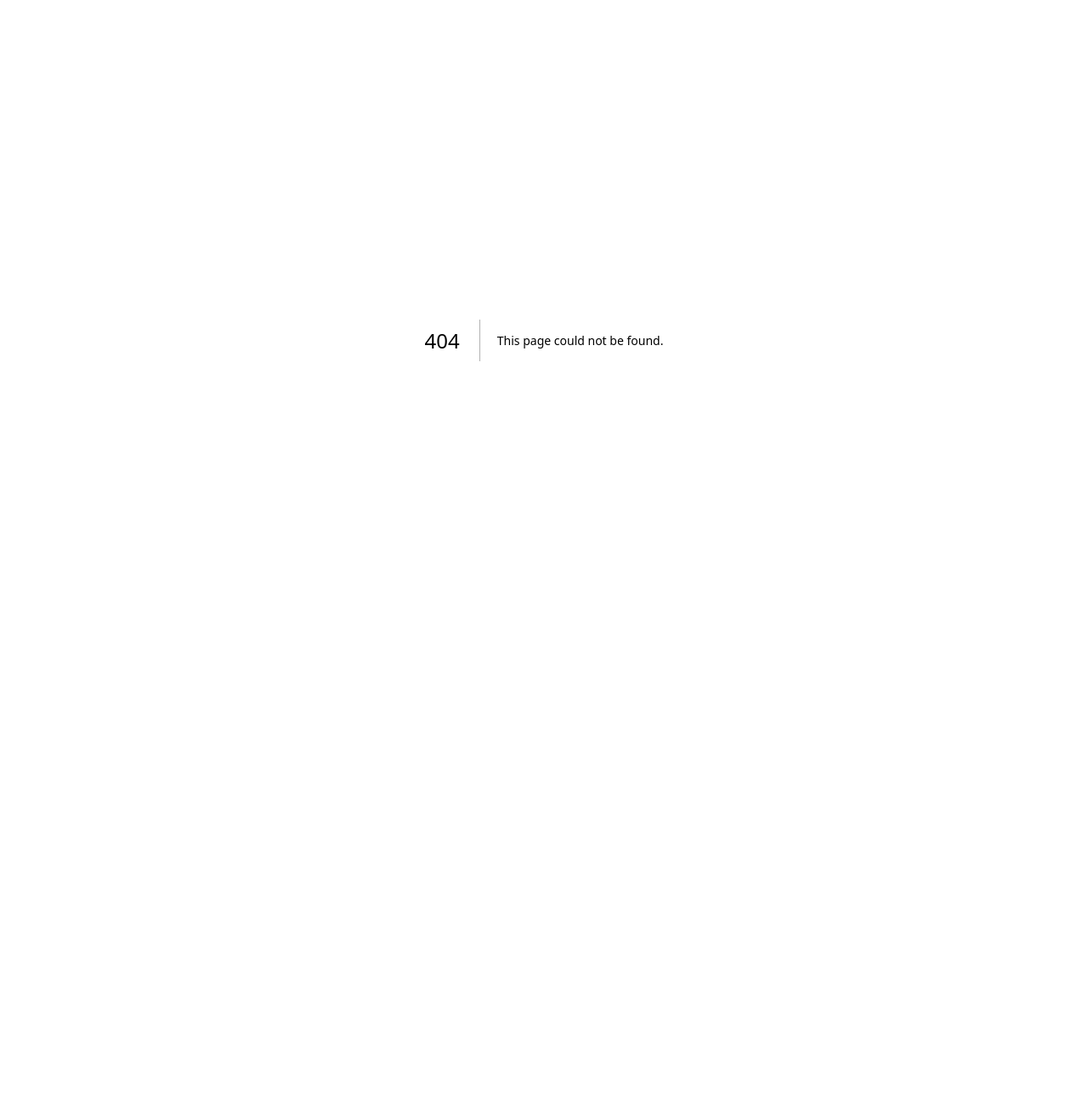
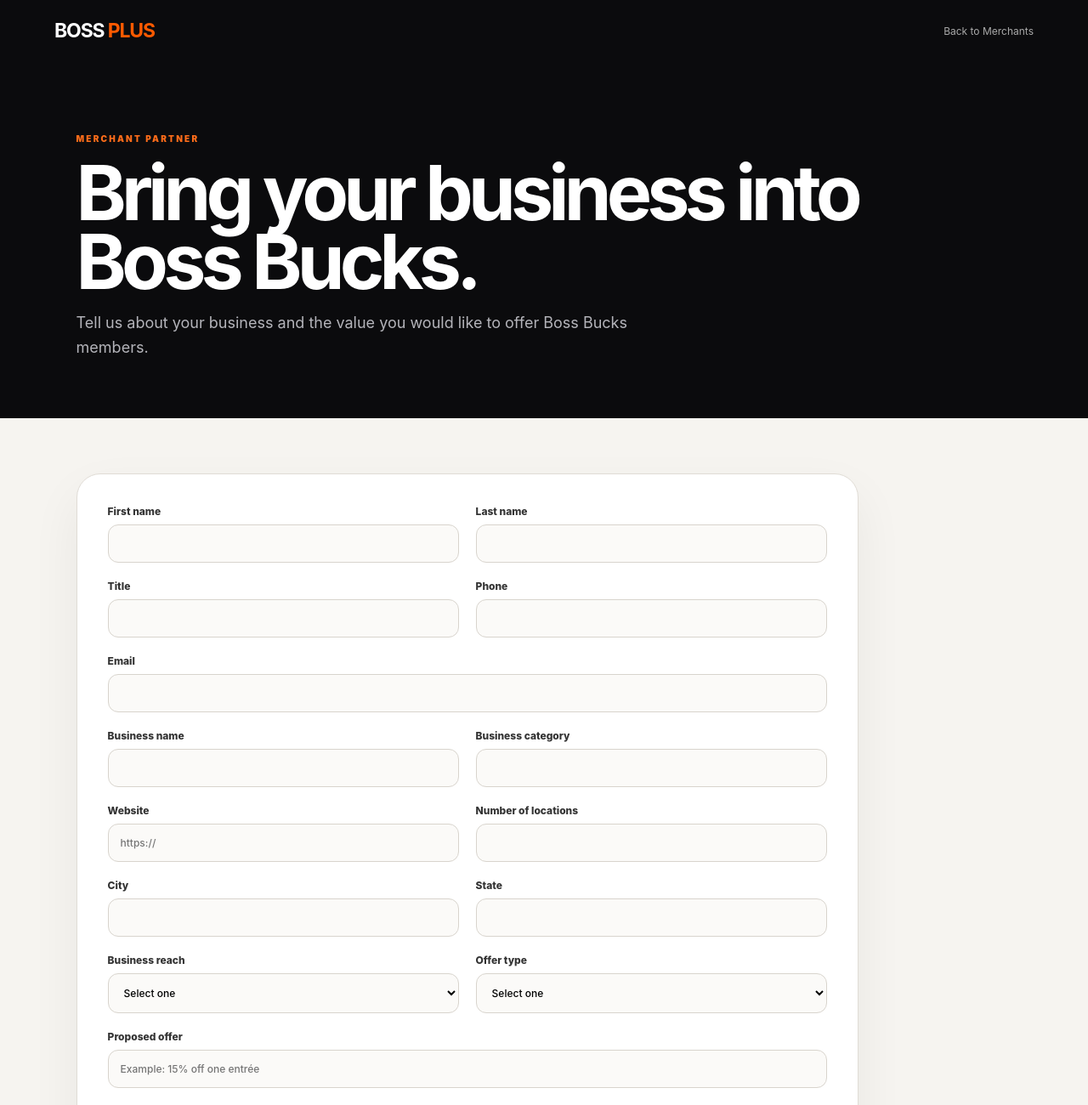
Before and after one commit to eaglevisiondigital/theboss, a Next.js app: page /merchant-partner in a window 1280 px wide. Before the commit this address had no page. Shown: the top 1300 px of the page at 85% size. Before the commit the page ends 800 px from the top, so only its background shows below. Built offline with nearby package versions, Linux system fonts and the light colour scheme.

Commit message:
Add Boss lead intake flow: app/merchant-partner/page.tsx

```diff
--- /dev/null
+++ b/app/merchant-partner/page.tsx
@@ -0,0 +1,9 @@
+import s from "../get-started/start.module.css";
+export const metadata={title:"Become a Merchant Partner"};
+export default function Page(){return <main className={s.page}><header className={s.nav}><a href="/"><b>BOSS <span>PLUS</span></b></a><a href="/merchants">Back to Merchants</a></header><section className={s.intro}><div className={s.eyebrow}>MERCHANT PARTNER</div><h1>Bring your business into Boss Bucks.</h1><p>Tell us about your business and the value you would like to offer Boss Bucks members.</p></section><section className={s.formWrap}><form name="boss-merchant-partner" method="POST" action="/thanks" data-netlify="true" data-netlify-honeypot="bot-field"><input type="hidden" name="form-name" value="boss-merchant-partner"/><p className={s.hidden}><label>Do not fill this out: <input name="bot-field"/></label></p><div className={s.grid}>
+<label>First name<input name="firstName" required/></label><label>Last name<input name="lastName" required/></label><label>Title<input name="title"/></label><label>Phone<input name="phone" required type="tel"/></label><label className={s.full}>Email<input name="email" required type="email"/></label>
+<label>Business name<input name="businessName" required/></label><label>Business category<input name="category" required/></label><label>Website<input name="website" type="url" placeholder="https://"/></label><label>Number of locations<input name="locations" inputMode="numeric"/></label><label>City<input name="city" required/></label><label>State<input name="state" required/></label>
+<label>Business reach<select name="reach" required defaultValue=""><option value="" disabled>Select one</option><option>One Location</option><option>Local Multi-location</option><option>Metro</option><option>Regional</option><option>Statewide</option><option>Nationwide</option></select></label><label>Offer type<select name="offerType" required defaultValue=""><option value="" disabled>Select one</option><option>Percent Off</option><option>Dollar Off</option><option>BOGO</option><option>Free Item</option><option>Special Price</option><option>Other</option></select></label>
+<label className={s.full}>Proposed offer<input name="proposedOffer" required placeholder="Example: 15% off one entrée"/></label><label className={s.full}>Restrictions or details<textarea name="restrictions" rows={4}/></label>
+<label>Use frequency<select name="useFrequency" defaultValue=""><option value="">Not sure</option><option>Unlimited</option><option>Limited</option></select></label><label>Interest<select name="interest" required defaultValue=""><option value="" disabled>Select one</option><option>List My Business</option><option>Learn More</option><option>Become Featured</option><option>Sponsorship / Team Partnership</option></select></label>
+</div><input type="hidden" name="leadType" value="Merchant Partner"/><input type="hidden" name="source" value="website-merchant-intake"/><button type="submit">Submit Merchant Interest →</button><p className={s.note}>Submission does not guarantee acceptance into the Boss Bucks merchant network.</p></form></section></main>}
```
